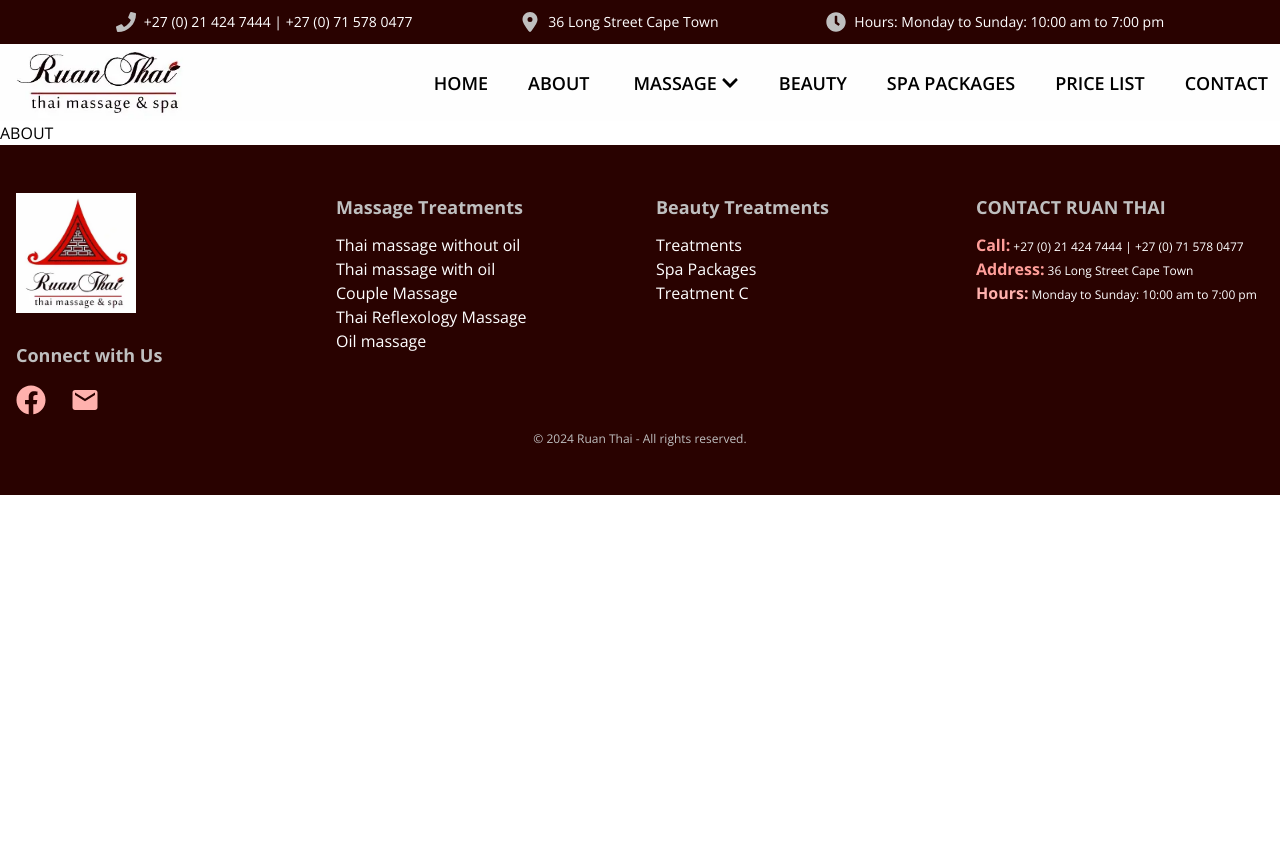
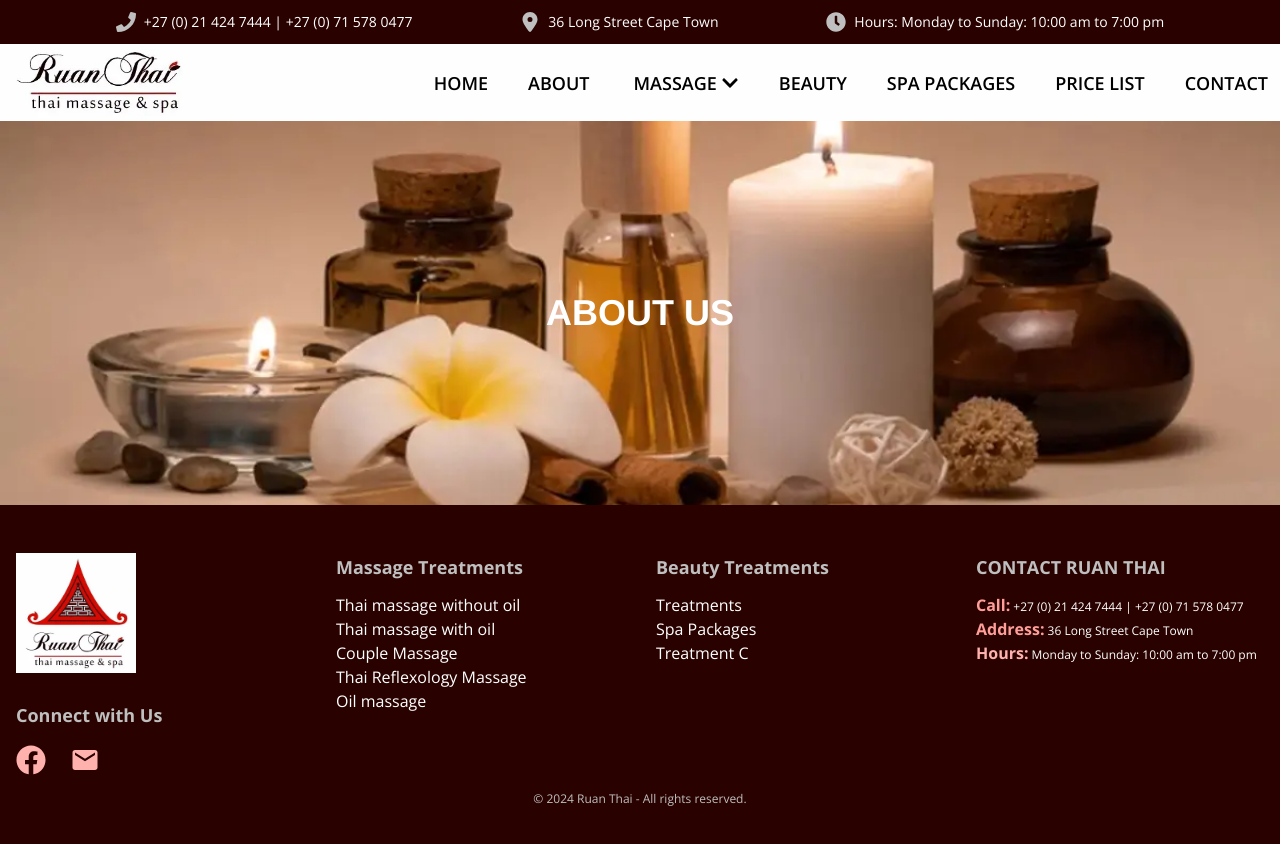
Before and after one commit to AlexJora/thai-massage, a Next.js app: page /about in a window 1280 px wide. Shown: the top 844 px of the page. Before the commit the page ends 800 px from the top, so only its background shows below. Built offline with nearby package versions, Linux system fonts and the light colour scheme.

Commit message:
Hero image in About page

```diff
--- a/src/app/about/page.jsx
+++ b/src/app/about/page.jsx
@@ -1,5 +1,11 @@
+import HeroAbout from "@/components/Hero/HeroAbout";
+
 const About = () => {
-  return <div>ABOUT</div>;
+  return (
+    <div>
+      <HeroAbout />
+    </div>
+  );
 };
 
 export default About;
--- /dev/null
+++ b/src/components/Hero/HeroAbout.jsx
@@ -0,0 +1,43 @@
+"use client";
+import Image from "next/image";
+const HeroAbout = () => {
+  return (
+    <section className="relative bg-center bg-no-repeat bg-cover h-96">
+      <div className="absolute inset-0 z-0">
+        <picture>
+          {/* Mobile Image */}
+          <source
+            media="(max-width: 768px)"
+            srcSet="/assets/aboutHero-sm.webp"
+          />
+
+          {/* Desktop Image */}
+          <source
+            media="(min-width: 769px)"
+            srcSet="/assets/aboutHero-lg.webp"
+          />
+
+          {/* Fallback Image */}
+          <Image
+            src="/assets/aboutHero-lg.webp"
+            alt="spa decor"
+            className="object-cover w-full h-full"
+            fill
+          />
+        </picture>
+        {/* Black Overlay */}
+        {/* <div className="absolute inset-0 w-full h-full bg-black opacity-40"></div> */}
+      </div>
+      <div className="relative z-20 flex flex-col items-center justify-center h-full max-w-screen-xl px-4 py-16 mx-auto text-center">
+        {/* Content Container */}
+        <div className="z-20 max-w-xl">
+          <div className="text-4xl leading-relaxed">
+            <h1 className="font-sans font-semibold text-white">ABOUT US</h1>
+          </div>
+        </div>
+      </div>
+    </section>
+  );
+};
+
+export default HeroAbout;
```
Also changed, not shown: public/assets/aboutHero-lg.webp (added), public/assets/aboutHero-sm.webp (added).
